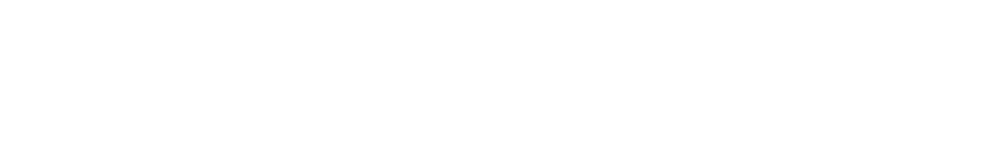
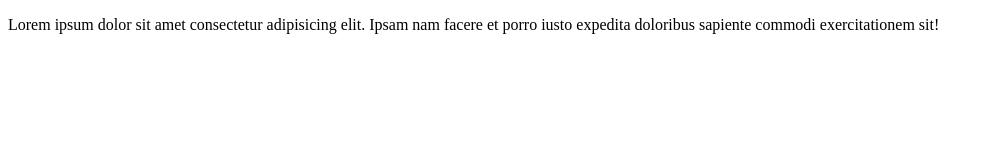
Before and after one commit to AdelShraim/learn_, a plain HTML site: page contact.html in a window 1280 px wide. Shown: the whole page, without its empty margins (0-992 px from the left). Drawn offline with Linux system fonts and the light colour scheme.

Commit message:
create contact

```diff
--- a/contact.html
+++ b/contact.html
@@ -7,6 +7,6 @@
     <title>Document</title>
 </head>
 <body>
-
+    <p>Lorem ipsum dolor sit amet consectetur adipisicing elit. Ipsam nam facere et porro iusto expedita doloribus sapiente commodi exercitationem sit!</p>
 </body>
 </html>
```
Also changed, not shown: 1 other file.
